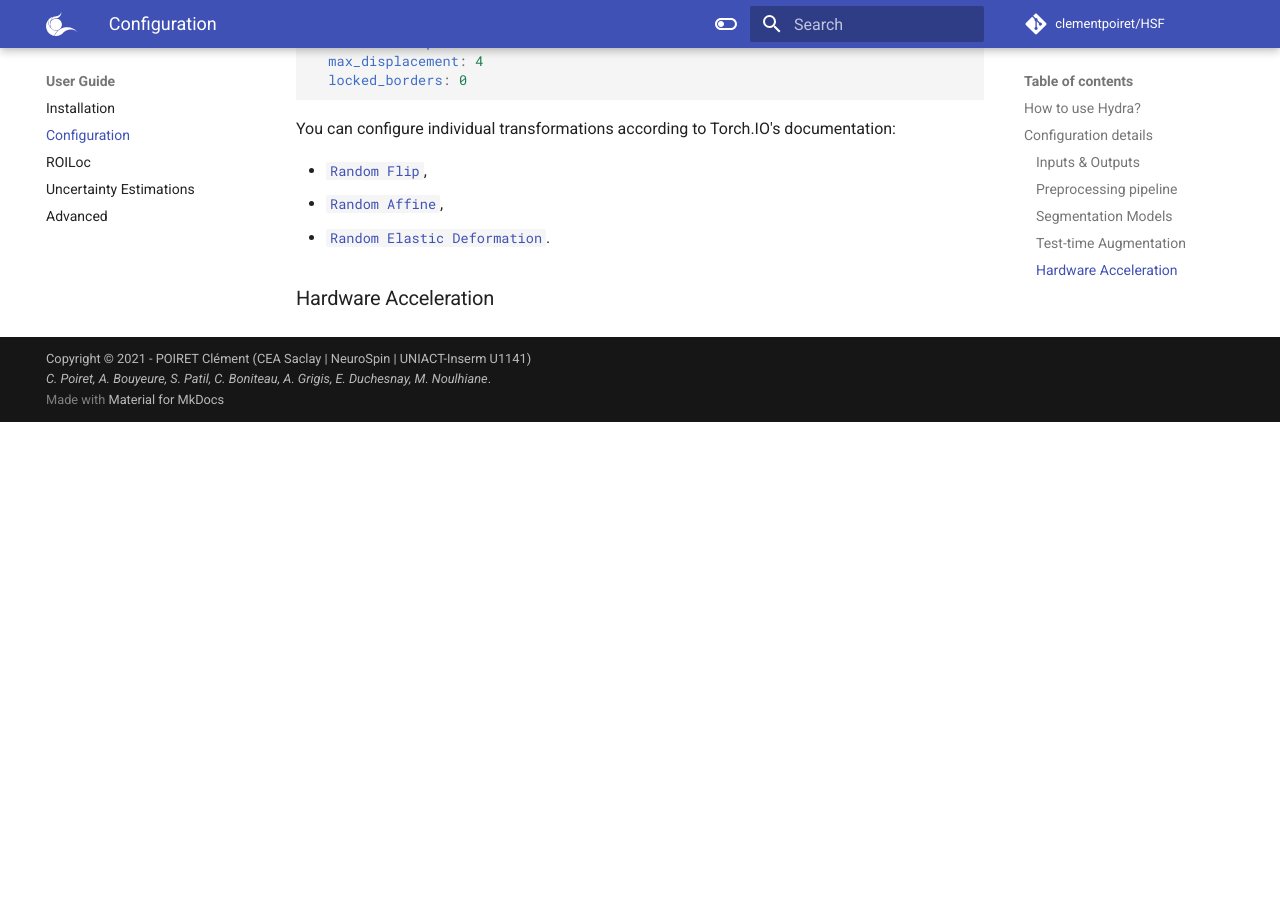
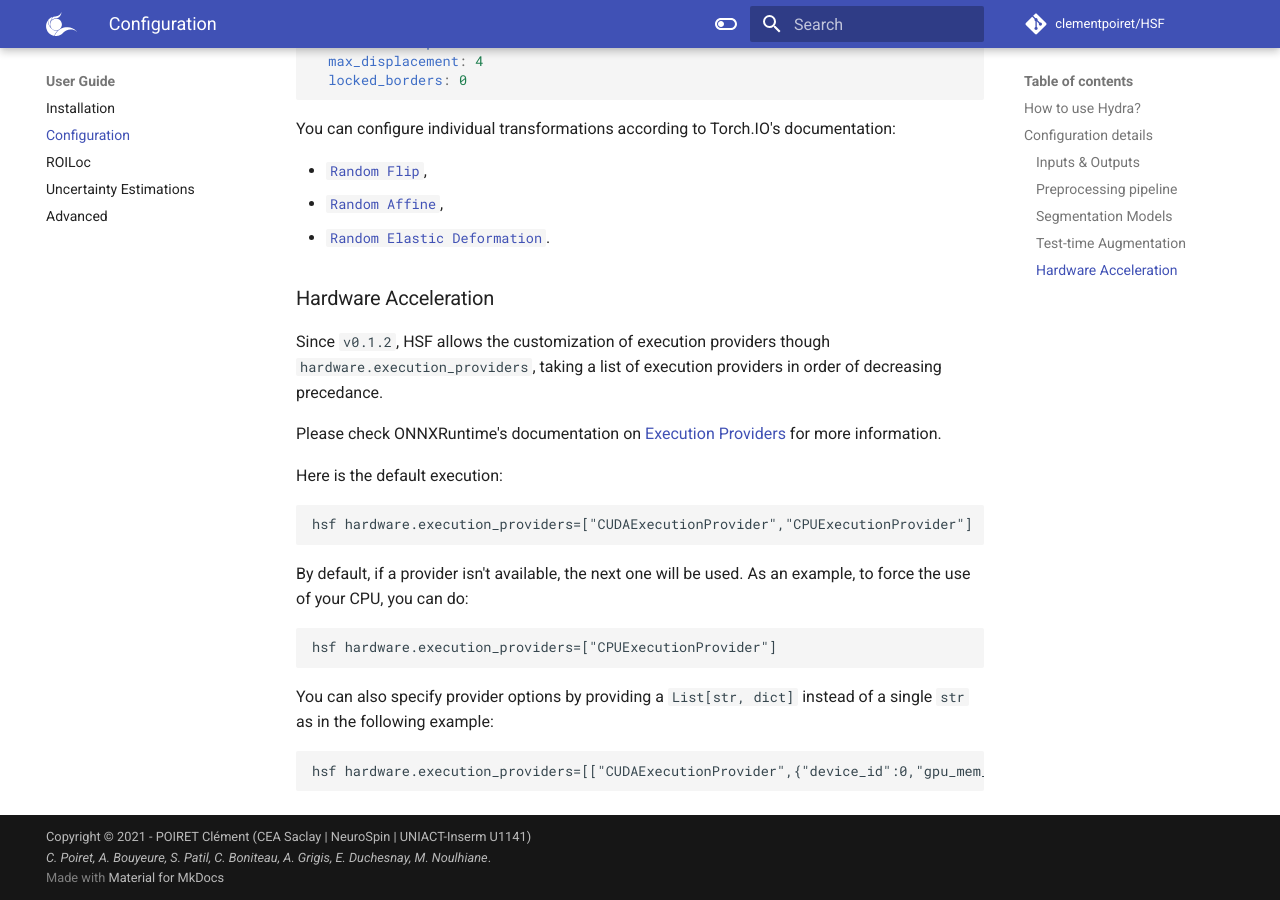
Before and after one commit to clementpoiret/HSF, an MkDocs documentation site: the page built from docs/user-guide/configuration.md, in a window 1280 px wide and 900 px high, scrolled down 3812 px. Built offline with MkDocs 1.6.1 and Material for MkDocs 9.7.7, drawn with Linux system fonts in a browser that asks for light colours; comment, search, counter and statistics services are not loaded; the version menu is left out; before the commit the page ends 4234 px from its top, so only the background shows below that.

Commit message:
[DOCS] Added Execution Providers

````diff
--- a/docs/user-guide/configuration.md
+++ b/docs/user-guide/configuration.md
@@ -171,3 +171,28 @@ You can configure individual transformations according to Torch.IO's documentati
 
 
 ### Hardware Acceleration
+
+Since `v0.1.2`, HSF allows the customization of execution providers though `hardware.execution_providers`,
+taking a list of execution providers in order of decreasing precedance.
+
+Please check ONNXRuntime's documentation on [Execution Providers](https://onnxruntime.ai/docs/execution-providers) for more information.
+
+Here is the default execution:
+
+```
+hsf hardware.execution_providers=["CUDAExecutionProvider","CPUExecutionProvider"]
+```
+
+By default, if a provider isn't available, the next one will be used.
+As an example, to force the use of your CPU, you can do:
+
+```
+hsf hardware.execution_providers=["CPUExecutionProvider"]
+```
+
+You can also specify provider options by providing a `List[str, dict]` instead of
+a single `str` as in the following example:
+
+```
+hsf hardware.execution_providers=[["CUDAExecutionProvider",{"device_id":0,"gpu_mem_limit":2147483648}],"CPUExecutionProvider"]
+```
````
